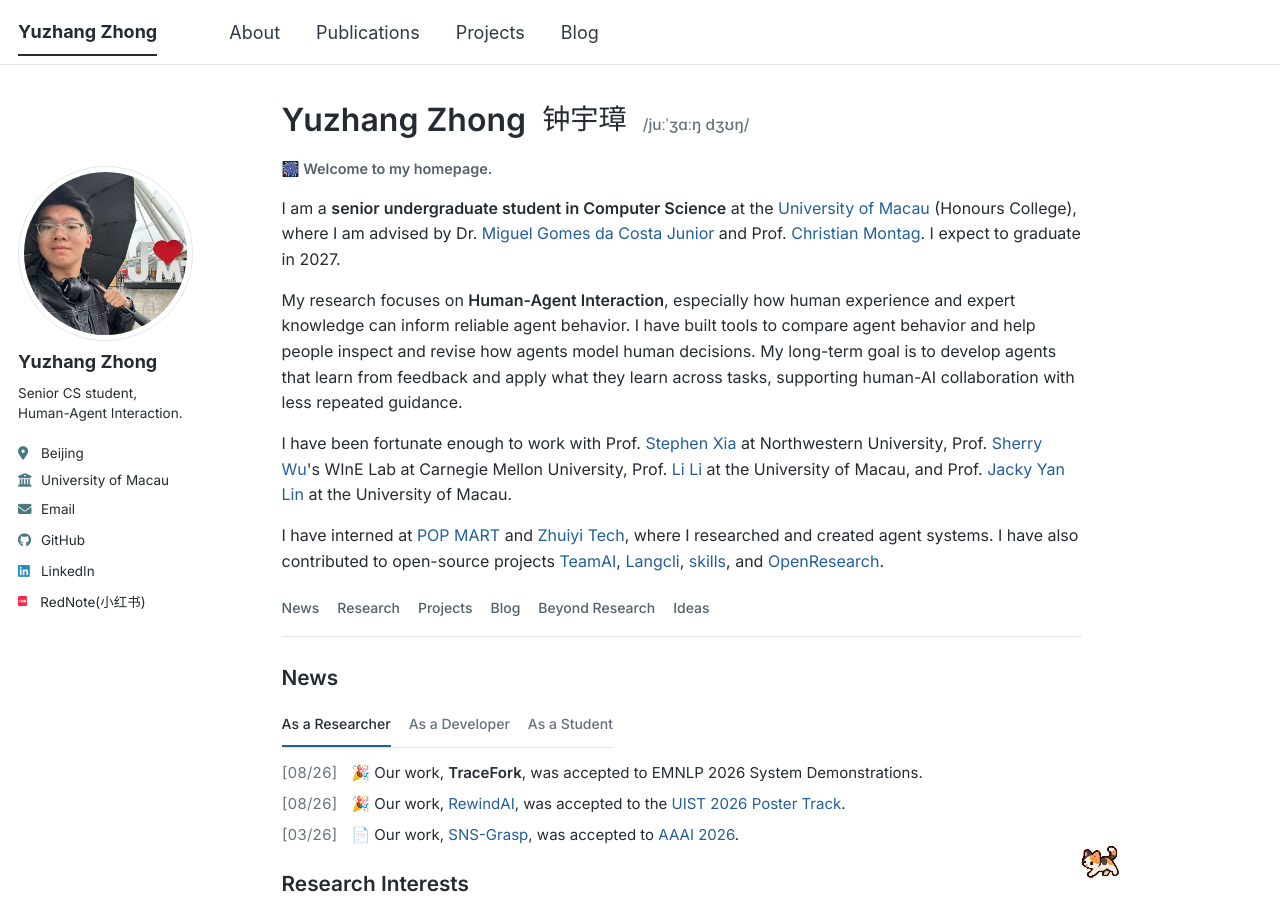
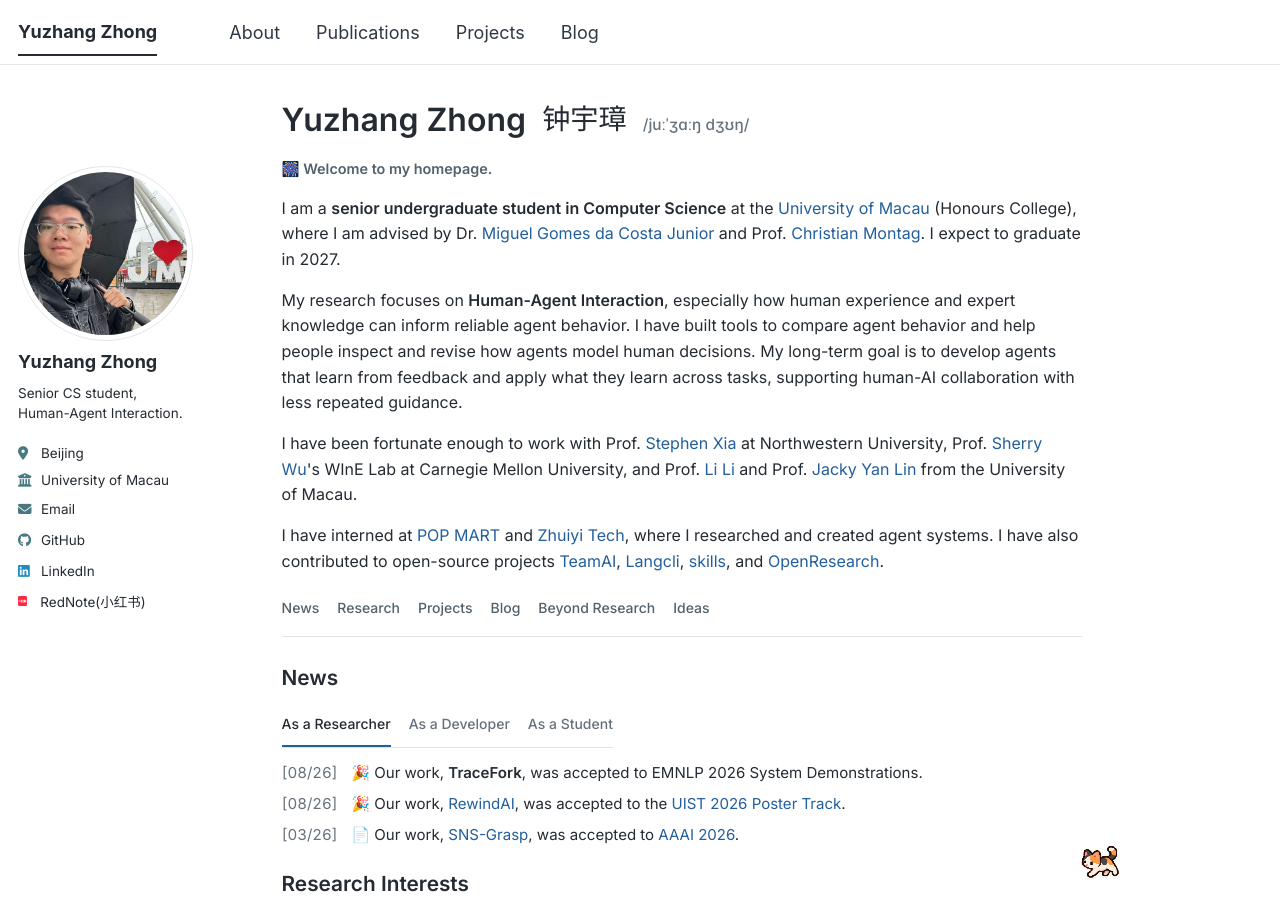
Before and after one commit to yuzhang-zhong/yuzhang-zhong.github.io, a Jekyll site: the page built from _pages/about.md, in a window 1280 px wide and 900 px high. Built offline with Jekyll 4.4.1, drawn with Linux system fonts in a browser that asks for light colours; a style sheet for code colours, icons or effects is not loaded.

Commit message:
Group University of Macau collaborators in homepage bio

```diff
--- a/_pages/about.md
+++ b/_pages/about.md
@@ -14,7 +14,7 @@ redirect_from:
 <p class="welcome-kicker"><strong>🎆 Welcome to my homepage.</strong></p>
 <p class="welcome-lead">I am a <strong>senior undergraduate student in Computer Science</strong> at the <a href="https://www.um.edu.mo/">University of Macau</a> (Honours College), where I am advised by Dr. <a href="https://fic.um.edu.mo/people/mcosta/">Miguel Gomes da Costa Junior</a> and Prof. <a href="https://ccbs.iaibs.um.edu.mo/professor/prof-christian-montag/">Christian Montag</a>. I expect to graduate in 2027.</p>
 <p>My research focuses on <strong>Human-Agent Interaction</strong>, especially how human experience and expert knowledge can inform reliable agent behavior. I have built tools to compare agent behavior and help people inspect and revise how agents model human decisions. My long-term goal is to develop agents that learn from feedback and apply what they learn across tasks, supporting human-AI collaboration with less repeated guidance.</p>
-<p>I have been fortunate enough to work with Prof. <a href="https://www.stephenxia.com/">Stephen Xia</a> at Northwestern University, Prof. <a href="https://www.cs.cmu.edu/~sherryw/">Sherry Wu</a>'s WInE Lab at Carnegie Mellon University, Prof. <a href="https://personal.fic.um.edu.mo/llili/">Li Li</a> at the University of Macau, and Prof. <a href="https://fba.um.edu.mo/zh-hant/faculty/yanlin/">Jacky Yan Lin</a> at the University of Macau.</p>
+<p>I have been fortunate enough to work with Prof. <a href="https://www.stephenxia.com/">Stephen Xia</a> at Northwestern University, Prof. <a href="https://www.cs.cmu.edu/~sherryw/">Sherry Wu</a>'s WInE Lab at Carnegie Mellon University, and Prof. <a href="https://personal.fic.um.edu.mo/llili/">Li Li</a> and Prof. <a href="https://fba.um.edu.mo/zh-hant/faculty/yanlin/">Jacky Yan Lin</a> from the University of Macau.</p>
 <p>I have interned at <a href="https://www.popmart.com/">POP MART</a> and <a href="https://www.zhuiyi.ai/en/">Zhuiyi Tech</a>, where I researched and created agent systems. I have also contributed to open-source projects <a href="https://github.com/Tencent/teamai-cli">TeamAI</a>, <a href="https://github.com/LangcliTeam/langcli">Langcli</a>, <a href="https://github.com/vercel-labs/skills">skills</a>, and <a href="https://github.com/alphaXiv/OpenResearch">OpenResearch</a>.</p>
 </section>
 
```
